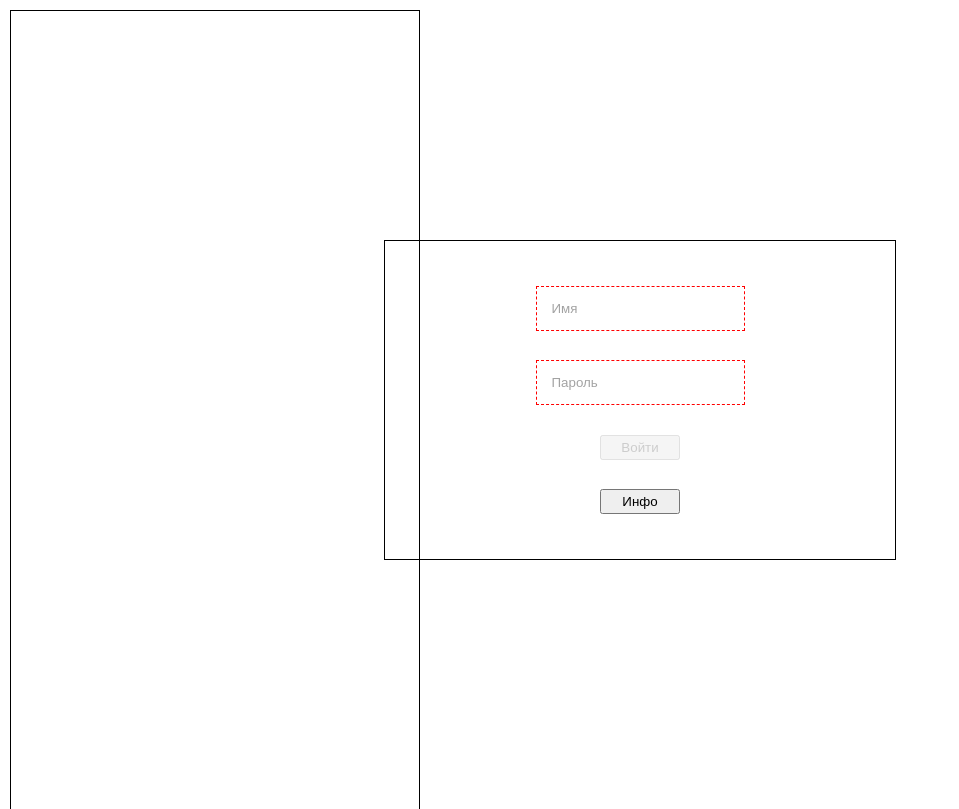
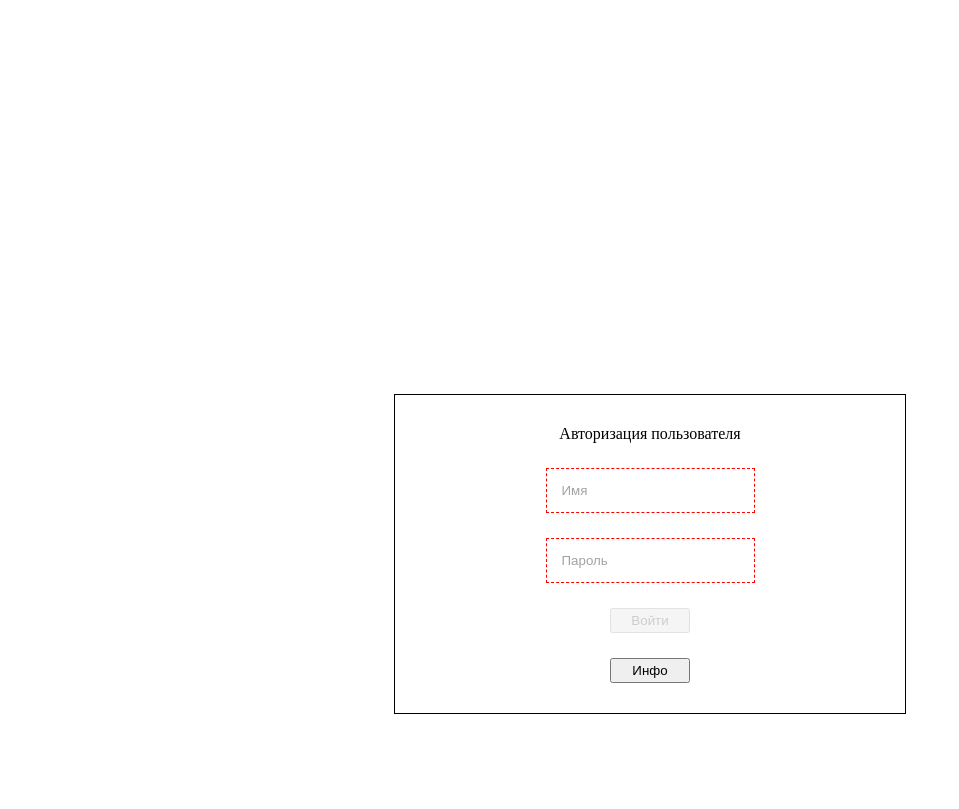
Before and after one commit to AndreiMakhnach2209/andreimakhnach2209-JSFE2023Q4, a website built with webpack: page fun-chat/src/index.html in a window 1280 px wide. Shown: the whole page, without its empty margins (0-959 px from the left). Built offline with nearby package versions, Linux system fonts and the light colour scheme; no server answers.

Commit message:
feat: fix styles

```diff
--- a/fun-chat/src/app/main-page/main/user-list/users.module.scss
+++ b/fun-chat/src/app/main-page/main/user-list/users.module.scss
@@ -1,8 +1,9 @@
 .list {
-  margin: 10px;
+  margin: 0;
   height: 100%;
   width: 32%;
   border: 1px solid black;
+  overflow: scroll;
 
   .active::marker {
     color: green;
--- a/fun-chat/src/app/modal/login/login.module.scss
+++ b/fun-chat/src/app/modal/login/login.module.scss
@@ -4,7 +4,9 @@
   gap: 10px;
   justify-content: space-evenly;
   align-items: center;
-  width: 100%;
-  height: 100%;
+  width: 40%;
+  height: 40%;
+  margin: 30%;
   padding: 15px;
+  border: 1px solid #000;
 }
--- a/fun-chat/src/app/modal/login/login.ts
+++ b/fun-chat/src/app/modal/login/login.ts
@@ -34,10 +34,14 @@ passwordInput.minLength = 6;
 
 submitBtn.disabled = true;
 
+const legend = createElement('legend', [styles.legend]);
+legend.textContent = 'Авторизация пользователя';
+
 const formLogin = createElement(
   'form',
   [styles.form],
   { name: 'login' },
+  legend,
   nameInput,
   passwordInput,
   submitBtn,
--- a/fun-chat/src/components/modal.module.scss
+++ b/fun-chat/src/components/modal.module.scss
@@ -1,13 +1,9 @@
 .modal {
   position: absolute;
   z-index: 100;
-  top: 50%;
-  left: 50%;
-  transform: translateX(-50%) translateY(-50%);
-  width: 40%;
-  height: 40%;
-  padding: 10px;
-  border: 1px solid #000;
+  width: 100vw;
+  height: 100vh;
+  background-color: white;
 }
 
 .hidden {
--- a/fun-chat/src/index.scss
+++ b/fun-chat/src/index.scss
@@ -6,5 +6,6 @@ body {
   display: flex;
   flex-direction: column;
   margin: 0;
+  padding: 10px;
   min-height: 100vh;
 }
```
